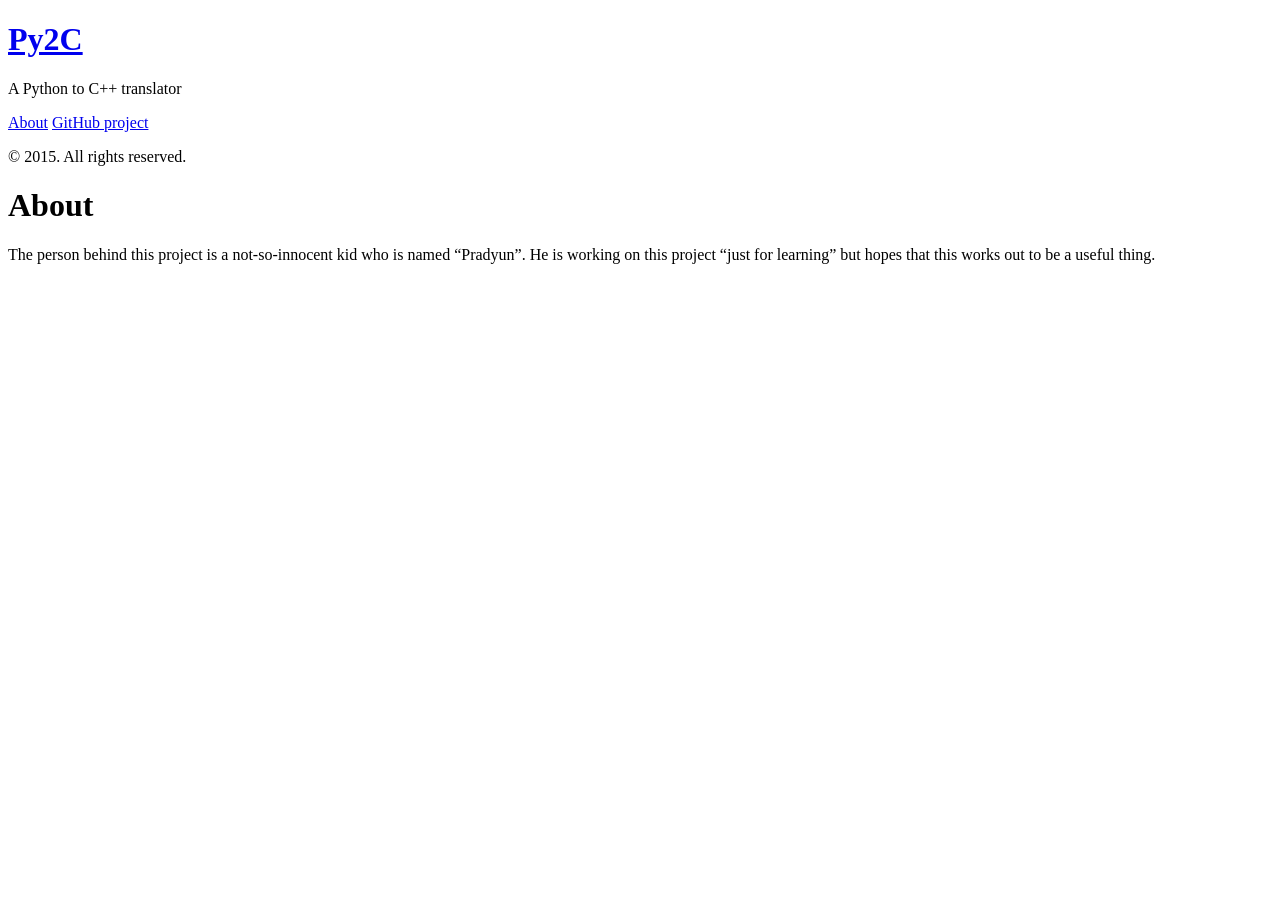
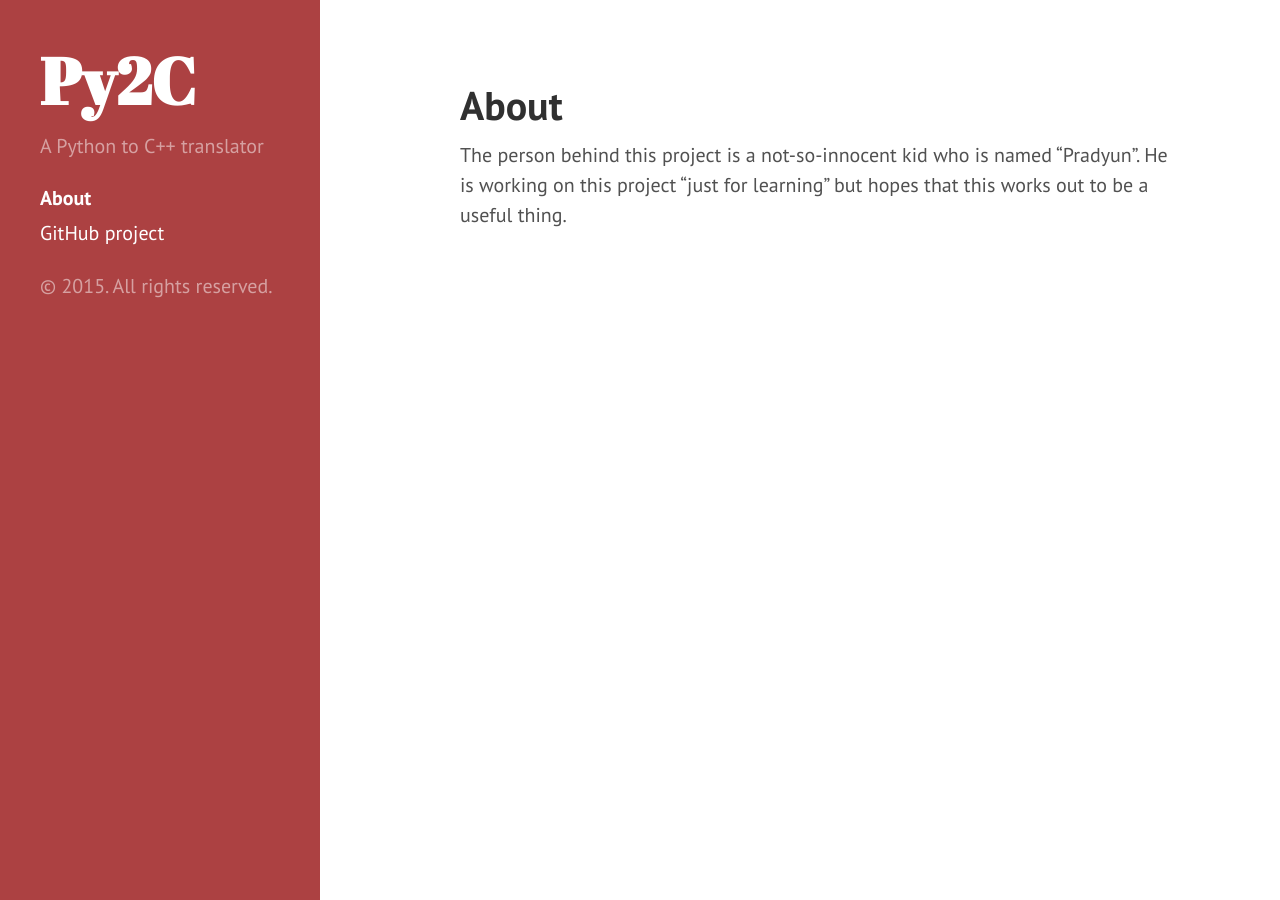
Before and after one commit to pradyun/Py2C, a Jekyll site: the page built from about.md, in a window 1280 px wide. Built offline with Jekyll 4.4.1, drawn with Linux system fonts in a browser that asks for light colours; Markdown is read by kramdown in place of the engine named in the settings.

Commit message:
[FIX] Try again to fix the css include problem.

```diff
--- /dev/null
+++ b/_config-dev.yml
@@ -0,0 +1,3 @@
+
+# Custom vars
+baseurl: http://localhost:4000
--- a/_config.yml
+++ b/_config.yml
@@ -3,7 +3,7 @@ title: Py2C
 tagline: 'A Python to C++ translator'
 description: 'A trans-compiler for compiling Python code into human-readable C++ code, somewhat like what humans might actually write.'
 
-url: http://pradyun.github.io/Py2C
+base_url: http://pradyun.github.io/Py2C
 
 author:
   name: Pradyun Gedam
@@ -13,10 +13,6 @@ github:
   repo: https://github.com/pradyun/Py2C
 version: pre-alpha
 
-
-# Custom vars
-baseurl: /
-
 # Permalinks
 permalink: pretty
 relative_permalinks: true
--- a/_includes/head.html
+++ b/_includes/head.html
@@ -15,9 +15,9 @@
   </title>
 
   <!-- CSS -->
-  <link rel="stylesheet" href="public/css/poole.css">
-  <link rel="stylesheet" href="public/css/syntax.css">
-  <link rel="stylesheet" href="public/css/hyde.css">
+  <link rel="stylesheet" href="{{ site.base_url }}/public/css/poole.css">
+  <link rel="stylesheet" href="{{ site.base_url }}/public/css/syntax.css">
+  <link rel="stylesheet" href="{{ site.base_url }}/public/css/hyde.css">
   <link rel="stylesheet" href="http://fonts.googleapis.com/css?family=PT+Sans:400,400italic,700|Abril+Fatface">
 
   <!-- RSS -->
```
